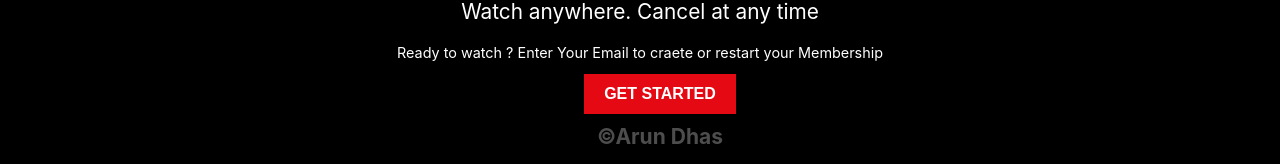
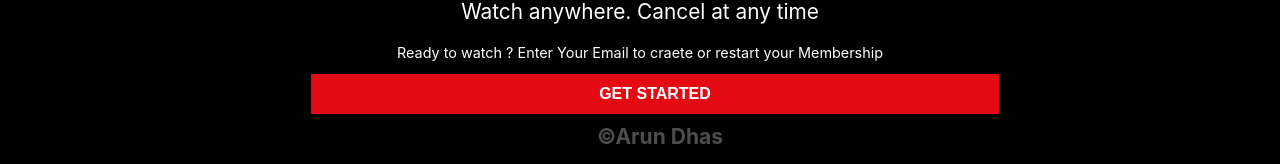
Before and after one commit to arundhaas1/Netlifx-Clone, a React (Create React App) app: page / in a window 1280 px wide. Shown: the part 278-442 px from the top of the page. Built offline with nearby package versions, Linux system fonts and the light colour scheme; no server answers.

Commit message:
add changes

```diff
--- a/src/Components/Login.css
+++ b/src/Components/Login.css
@@ -99,6 +99,8 @@
   border: none;
   /* margin-left: 5px; */
   font-weight: 600;
+  width: 55%;
+  margin-right: 10px;
 }
 
 .credits{
```
